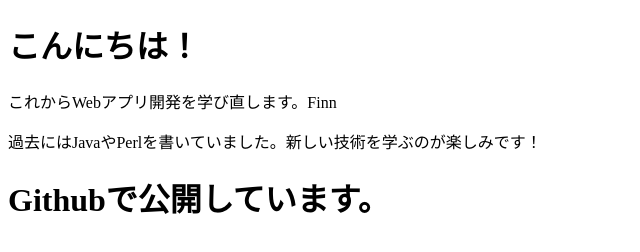
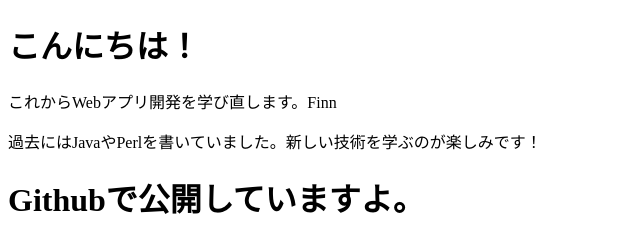
Before and after one commit to Finnakashic/my-profile, a plain HTML site: page index.html in a window 1280 px wide. Shown: the full height of the page, 0-640 px from the left. Drawn offline with Linux system fonts and the light colour scheme.

Commit message:
よ　を追加

```diff
--- a/index.html
+++ b/index.html
@@ -9,6 +9,6 @@
     <h1>こんにちは！</h1>
     <p>これからWebアプリ開発を学び直します。Finn</p>
     <p>過去にはJavaやPerlを書いていました。新しい技術を学ぶのが楽しみです！</p>
-    <p><h1>Githubで公開しています。</h1></p>
+    <p><h1>Githubで公開していますよ。</h1></p>
 </body>
 </html>
```
